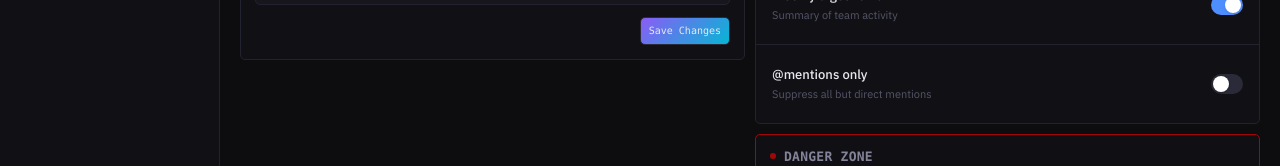
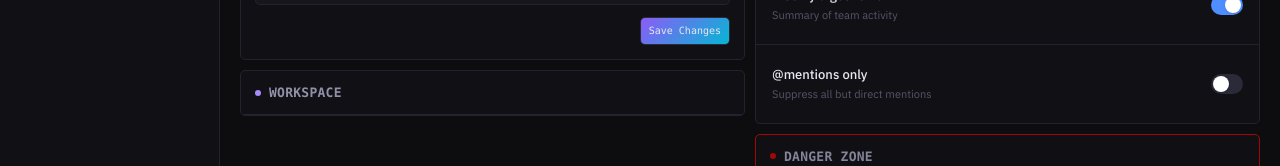
Before and after one commit to georgegoodluck/DevBoard, a Next.js app: page /settings in a window 1280 px wide. Shown: the part 385-551 px from the top of the page. Built offline with nearby package versions, Linux system fonts and the light colour scheme.

Commit message:
feat: mplement CardHeader component

```diff
--- a/app/(dashboard)/settings/page.tsx
+++ b/app/(dashboard)/settings/page.tsx
@@ -1,12 +1,14 @@
 import ProfileSettings from "@/components/settings/ProfileSettings";
 import NotificationSettings from "@/components/settings/NotificationSettings";
 import DangerZoneSettings from "@/components/settings/DangerZoneSettings";
+import WorkspaceSettings from "@/components/settings/WorkspaceSettings";
 
 export default function SettingsPage() {
   return (
     <div className="grid grid-cols-2 item-start gap-2.5">
       <div className="flex flex-col gap-2.5">
         <ProfileSettings />
+        <WorkspaceSettings />
       </div>
       <div className="flex flex-col gap-2.5">
         <NotificationSettings />
--- a/components/settings/WorkspaceSettings.tsx
+++ b/components/settings/WorkspaceSettings.tsx
@@ -1,7 +1,9 @@
+import CardHeader from "../ui/CardHeader";
+
 export default function WorkspaceSettings() {
-    return (
-        <div>
-            <h1>Workspace</h1>
-        </div>
-    )
+  return (
+    <div className="bg-(--bg1) border border-(--border) rounded-(--radius) overflow-hidden">
+      <CardHeader title="Workspace" dotColor="var(--purple)" />
+    </div>
+  );
 }
```
